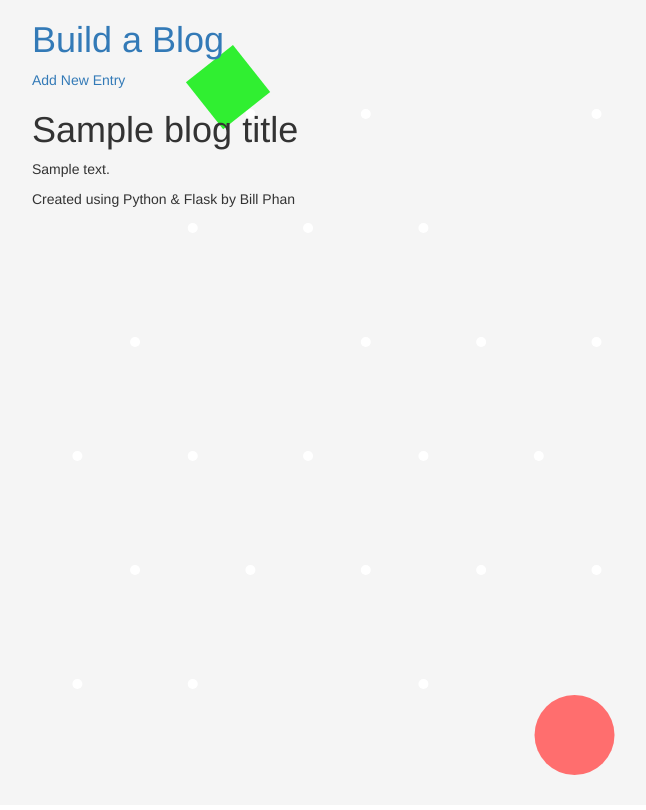
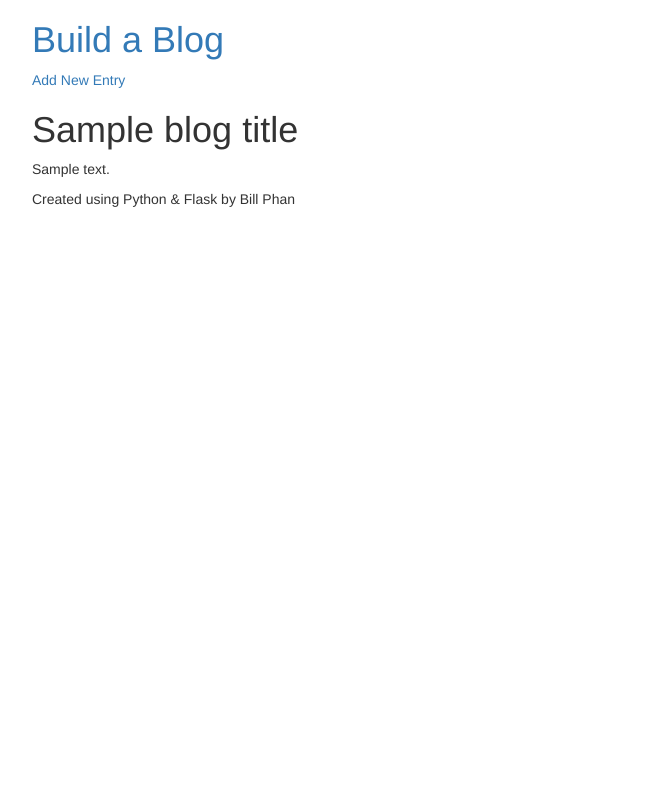
Before and after one commit to billphan/build-a-blog, a Flask app: template templates/entry.html in a window 1280 px wide. Shown: the whole page, without its empty margins (38-684 px from the left). After the commit the page ends 207 px from the top, so only its background shows below. Run offline with Flask 2, Linux system fonts and the light colour scheme; the visitor is signed in with stand-in values (Sample User, id 1); tables that the repository leaves empty hold one stand-in row (values such as "Sample post"); the template is opened without the code that fills it: most values are stand-ins (such as "Sample title", 1, 10 or a date in 2020); some libraries are stand-ins or nearby versions.

Commit message:
Tweaked minor details in structure and code.

```diff
--- a/templates/base.html
+++ b/templates/base.html
@@ -13,9 +13,6 @@
     <link rel="stylesheet" type="text/css" href="{{ url_for('static', filename='styles/world.css') }}">
     <link rel="stylesheet" type="text/css" href="{{ url_for('static', filename='styles/styles.css') }}">
     <link rel="stylesheet" type="text/css" href="{{ url_for('static', filename='styles/animate.css') }}">
-    <!-- FONTS -->
-    <link rel="stylesheet" type="text/css" href="https://fonts.googleapis.com/css?family=Roboto:300,400">
-    <link rel="stylesheet" type="text/css" href="https://cdnjs.cloudflare.com/ajax/libs/font-awesome/4.7.0/css/font-awesome.min.css">
     <!-- SCRIPTS -->
     <script type="text/javascript" src="https://ajax.googleapis.com/ajax/libs/jquery/1.11.0/jquery.min.js"></script>
     <script type="text/javascript" src="{{ url_for('static', filename='scripts/wow.js') }}"></script>
@@ -47,10 +44,10 @@
 
     </div>
     <!-- INTERACTIVE WORLD SCRIPT -->
-    <div id="world"></div>
+    <!-- <div id="world"></div>
     <script async src="//genius.codes"></script>
     <script type="text/javascript" src="{{ url_for('static', filename='scripts/world.js') }}"></script>
-    <script type="text/javascript" src="{{ url_for('static', filename='scripts/world.min.js') }}"></script>
+    <script type="text/javascript" src="{{ url_for('static', filename='scripts/world.min.js') }}"></script> -->
 
   </body>
 
--- a/templates/blog.html
+++ b/templates/blog.html
@@ -7,7 +7,11 @@
         {% endif %}
         {% for blog in blogs %}
         <h1><a href="/blog?id={{blog.id}}">{{blog.title}}</a></h1>
+
         <p>{{blog.body}}</p>
+
+        <p class="pub-date">Posted on: {{blog.pub_date}}</p>
+
         <hr>
         {% endfor %}
       </div>
--- a/templates/entry.html
+++ b/templates/entry.html
@@ -1,7 +1,11 @@
 {% extends "base.html" %}
 
 {% block content %}
-    <h1>{{blog_title}}</h1>
+      <div class="content content-text wow fadeIn">
 
-    <p>{{blog_body}}</p>
+        <h1 class="entry-title">{{blog_title}}</h1>
+
+        <p>{{blog_body}}</p>
+
+      </div>
 {% endblock %}
--- a/templates/post.html
+++ b/templates/post.html
@@ -1,7 +1,7 @@
 {% extends "base.html" %}
 
 {% block content %}
-      <div class="content content-text wow fadeIn">
+      <div class="content content-text">
 
         <h1 class="post-header">New Post</h1>
 
@@ -11,7 +11,6 @@
           <input type="text" name="title" value='{{blog_title}}'/>
           <p class="error">{{title_error}}</p><br><br>
 
-          <!-- <label for="body">Body:</label><br> -->
           <textarea type="text" name="body" placeholder="Your text here">{{blog_body}}</textarea>
           <p class="error">{{body_error}}</p><br>
 
```
